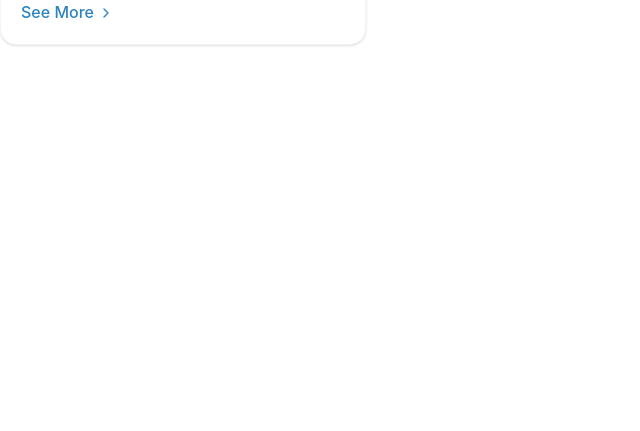
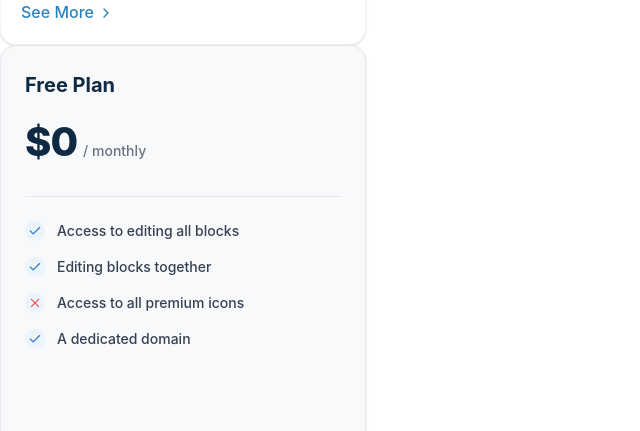
Before and after one commit to Pixelartificer/class_project_01, a React (Vite) app: page / in a window 1280 px wide. Shown: the part 461-892 px from the top of the page, without its empty margins (0-640 px from the left). Before the commit the page ends 800 px from the top, so only its background shows below. Built offline with nearby package versions, Linux system fonts and the light colour scheme.

Commit message:
news card done

```diff
--- a/src/App.jsx
+++ b/src/App.jsx
@@ -2,6 +2,7 @@ import React from 'react'
 import ListItem from './components/ListItem'
 import Button from './components/Button'
 import NewsCard from './components/NewsCard';
+import PricingCard from './components/PricingCard';
 
 
 const App = () => {
@@ -10,19 +11,35 @@ const App = () => {
       <ul className='flex'>
       </ul>
 
-    <Button text="Read More"/>
-    <Button text="Contuct me"/>
+      <Button text="Read More" />
+      <Button text="Contuct me" />
 
 
-  <NewsCard image={
-          <img
-            src="https://images.unsplash.com/photo-1522071820081-009f0129c71c?auto=format&fit=crop&w=600&q=80"
-            alt="Team Working"
-            className="w-full h-full object-cover"
-          />} />
+      <NewsCard image={
+        <img
+          src="https://images.unsplash.com/photo-1522071820081-009f0129c71c?auto=format&fit=crop&w=600&q=80"
+          alt="Team Working"
+          className="w-full h-full object-cover"
+        />}
+
+        title="Where Should I Buy Next?"
+        authorName="Carter Rosser"
+        authorImg="https://i.pravatar.cc/100?img=12"
+        date="24/08/2021"
+        description="From romantic getaways to adventurous hikes, find your next..."
+      />
 
 
-
+      <PricingCard
+        title="Free Plan"
+        price="$0"
+        period="/ monthly"
+        feature1="Access to editing all blocks"
+        feature2="Editing blocks together"
+        feature3="Access to all premium icons"
+        feature4="A dedicated domain"
+        buttonText="Try for Free"
+      />
 
     </>
   )
--- a/src/components/NewsCard.jsx
+++ b/src/components/NewsCard.jsx
@@ -2,7 +2,7 @@ import React from 'react'
 import { HiOutlineCalendar } from 'react-icons/hi';
 import { FiChevronRight } from 'react-icons/fi';
 
-const NewsCard = ({image}) => {
+const NewsCard = ({image, title, authorName, authorImg, date, description}) => {
   return (
     <>
       <div className="w-full max-w-[366px] h-[438px] bg-white rounded-2xl shadow-sm border border-gray-100 p-4 flex flex-col justify-between overflow-hidden">
@@ -16,31 +16,31 @@ const NewsCard = ({image}) => {
         <div>
           {/* Title */}
           <h2 className="text-text18 font-bold text-blackText leading-snug">
-            Where Should I Buy Next?
+            {title}
           </h2>
 
           {/* Author and Date Meta Info */}
           <div className="flex items-center gap-4 mt-3 mb-3 text-sm text-blackText">
             {/* Author */}
             <div className="flex items-center gap-2">
-              <img
-                src="https://i.pravatar.cc/100?img=12"
-                alt="Carter Rosser"
-                className="w-8 h-8 rounded-full object-cover"
-              />
-              <span className="font-semibold text-blackText">Carter Rosser</span>
+             <img
+                  src={authorImg}
+                  alt={authorName}
+                  className="w-8 h-8 rounded-full object-cover"
+                />
+              <span className="font-semibold text-blackText">{authorName}</span>
             </div>
 
             {/* Date */}
             <div className="flex items-center gap-1.5 text-lightBlackText font-medium">
               <HiOutlineCalendar className="w-4 h-4 text-blackText" />
-              <span className="text-blackText">24/08/2021</span>
+              <span className="text-blackText">{date}</span>
             </div>
           </div>
 
           {/* Description */}
           <p className="text-lightBlackText text-sm leading-relaxed line-clamp-2">
-            From romantic getaways to adventurous hikes, find your next...
+           {description}
           </p>
         </div>
 
--- /dev/null
+++ b/src/components/PricingCard.jsx
@@ -0,0 +1,69 @@
+import React from 'react'
+import { FiCheck } from 'react-icons/fi';
+import { RxCross2 } from "react-icons/rx";
+
+const PricingCard = ({title, price, period, feature1, feature2, feature3, feature4, buttonText}) => {
+  return (
+    <>
+      <div className="w-full max-w-[366px] h-[510px] bg-[#F8F9FA] rounded-2xl shadow-sm border border-gray-200 p-6 flex flex-col justify-between">
+      <div>
+        {/* Plan Title */}
+        <h3 className="text-[20px] font-bold text-[#0F2942] mb-3">
+          {title}
+        </h3>
+
+        {/* Price & Period */}
+        <div className="flex items-baseline gap-1.5 mb-6">
+          <span className="text-[40px] font-extrabold text-[#0F2942] tracking-tight">
+            {price}
+          </span>
+          <span className="text-gray-500 font-medium text-sm">
+            {period}
+          </span>
+        </div>
+
+        {/* Divider */}
+        <hr className="border-t border-gray-200 mb-6" />
+
+        {/* Features List */}
+        <ul className="space-y-4 mb-8">
+          <li className="flex items-center gap-3 text-gray-700 text-sm font-medium">
+            <span className="w-5 h-5 rounded-full bg-[#EBF3FB] flex items-center justify-center shrink-0">
+              <FiCheck className="w-3.5 h-3.5 text-[#2B78C6]" />
+            </span>
+            <span>{feature1}</span>
+          </li>
+
+          <li className="flex items-center gap-3 text-gray-700 text-sm font-medium">
+            <span className="w-5 h-5 rounded-full bg-[#EBF3FB] flex items-center justify-center shrink-0">
+              <FiCheck className="w-3.5 h-3.5 text-[#2B78C6]" />
+            </span>
+            <span>{feature2}</span>
+          </li>
+
+          <li className="flex items-center gap-3 text-gray-700 text-sm font-medium">
+            <span className="w-5 h-5 rounded-full bg-[#EBF3FB] flex items-center justify-center shrink-0">
+              <RxCross2 className="w-3.5 h-3.5 text-[#ef4444]" />
+            </span>
+            <span>{feature3}</span>
+          </li>
+
+          <li className="flex items-center gap-3 text-gray-700 text-sm font-medium">
+            <span className="w-5 h-5 rounded-full bg-[#EBF3FB] flex items-center justify-center shrink-0">
+              <FiCheck className="w-3.5 h-3.5 text-[#2B78C6]" />
+            </span>
+            <span>{feature4}</span>
+          </li>
+        </ul>
+      </div>
+
+      {/* Action Button */}
+      <button className="w-full py-3 px-4 bg-[#2B78C6] hover:bg-[#2060a0] text-white font-medium rounded-xl transition-colors cursor-pointer text-center shadow-sm">
+        {buttonText}
+      </button>
+    </div>
+    </>
+  )
+}
+
+export default PricingCard
```
